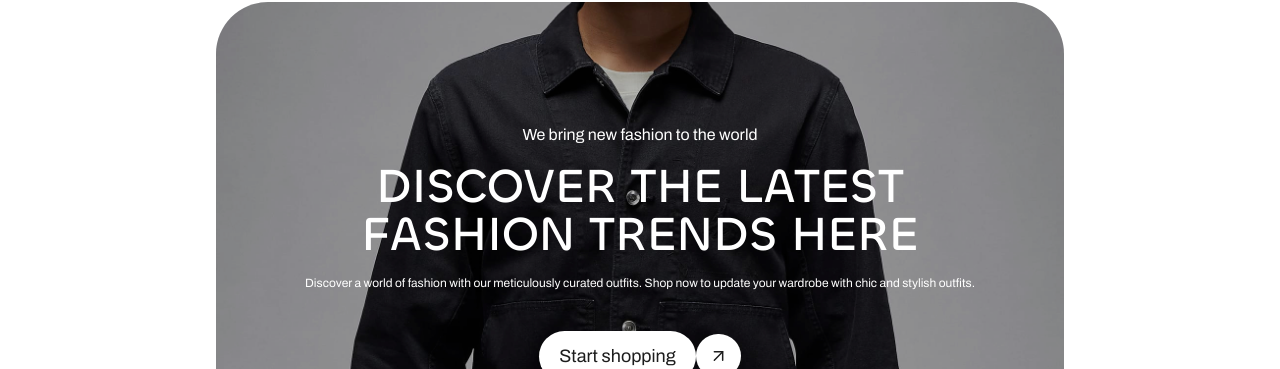
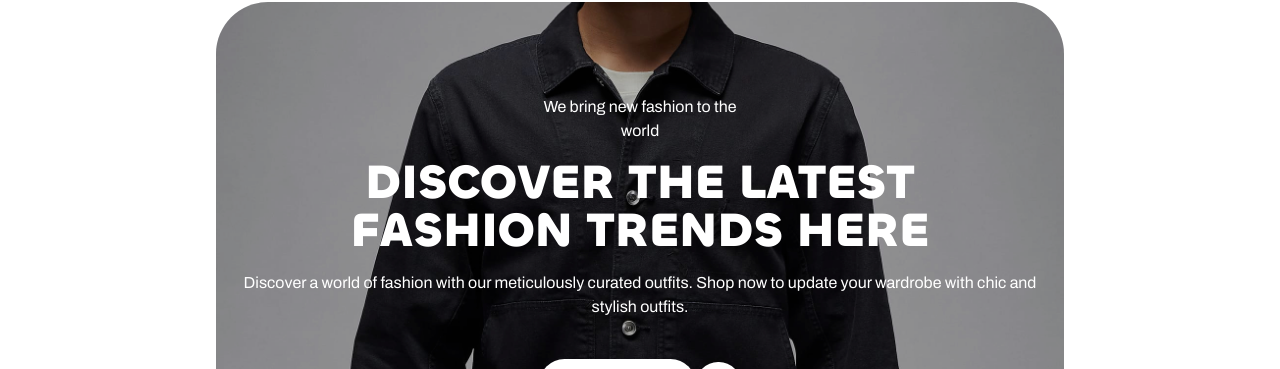
Before and after one commit to Benk513/BALLAMAS-ECOMMERCE-CHALLENGE, a React (Vite) app in the folder ballamas_ecommerce/: page / in a window 1280 px wide. Shown: the part 167-536 px from the top of the page. Built offline with nearby package versions, Linux system fonts and the light colour scheme; no server answers.

Commit message:
style(slug): add white lines to the text in hero section

```diff
--- a/ballamas_ecommerce/src/assets/index.css
+++ b/ballamas_ecommerce/src/assets/index.css
@@ -69,3 +69,19 @@
 
 
   }
+
+
+
+  /* for the text line in the hero section */
+ .slug {
+    display: flex;
+    flex-direction: row;
+}
+
+.slug:before,
+.slug:after {
+    content: " ";
+    flex: 1 1;
+    border-bottom: 2px solid #fff;
+    margin: auto;
+}
--- a/ballamas_ecommerce/src/pages/home/Hero.jsx
+++ b/ballamas_ecommerce/src/pages/home/Hero.jsx
@@ -1,11 +1,14 @@
  import Arrow from './../../assets/icons/arrow.svg'
 const Hero = () => {
   return (
-    <div className=" bg-my-image w-full h-[500px] bg-cover bg-center rounded-[52px] flex flex-col justify-center items-center text-center gap-4 relative z-10 mt-10">
-        <p className='text-baseline font-display text-b-white'>We bring new fashion to the world</p>
-          <h1 className=" text-2xl lg:text-5xl font-chillax text-b-white w-4/5 ">DISCOVER THE LATEST FASHION TRENDS HERE</h1>
+    <div className=" bg-my-image w-full h-[372px] lg:h-[500px] bg-cover bg-center rounded-[52px] flex flex-col justify-center items-center text-center gap-4 relative z-10 mt-10">
+         <div className='w-1/4  '>
+      <p className='slug text-baseline font-display text-b-white  '>We bring new fashion to the world    </p>
+      </div>
 
-          <p className="text-xs lg:text-baseline font-display text-b-white ">Discover a world of fashion with our meticulously curated outfits. Shop now to update your wardrobe with chic and stylish outfits.</p>
+          <h1 className=" text-2xl lg:text-5xl font-chillax font-bold text-b-white w-4/5 ">DISCOVER THE LATEST FASHION TRENDS HERE</h1>
+
+          <p className="text-xs px-4 lg:text-base font-display text-b-white ">Discover a world of fashion with our meticulously curated outfits. Shop now to update your wardrobe with chic and stylish outfits.</p>
 
           <div className="flex items-center z-0 mt-6" >
               <button className="bg-my-button rounded-full text-b-black font-display py-3 px-5 bg-b-white text-[18px]">Start shopping</button>
```
